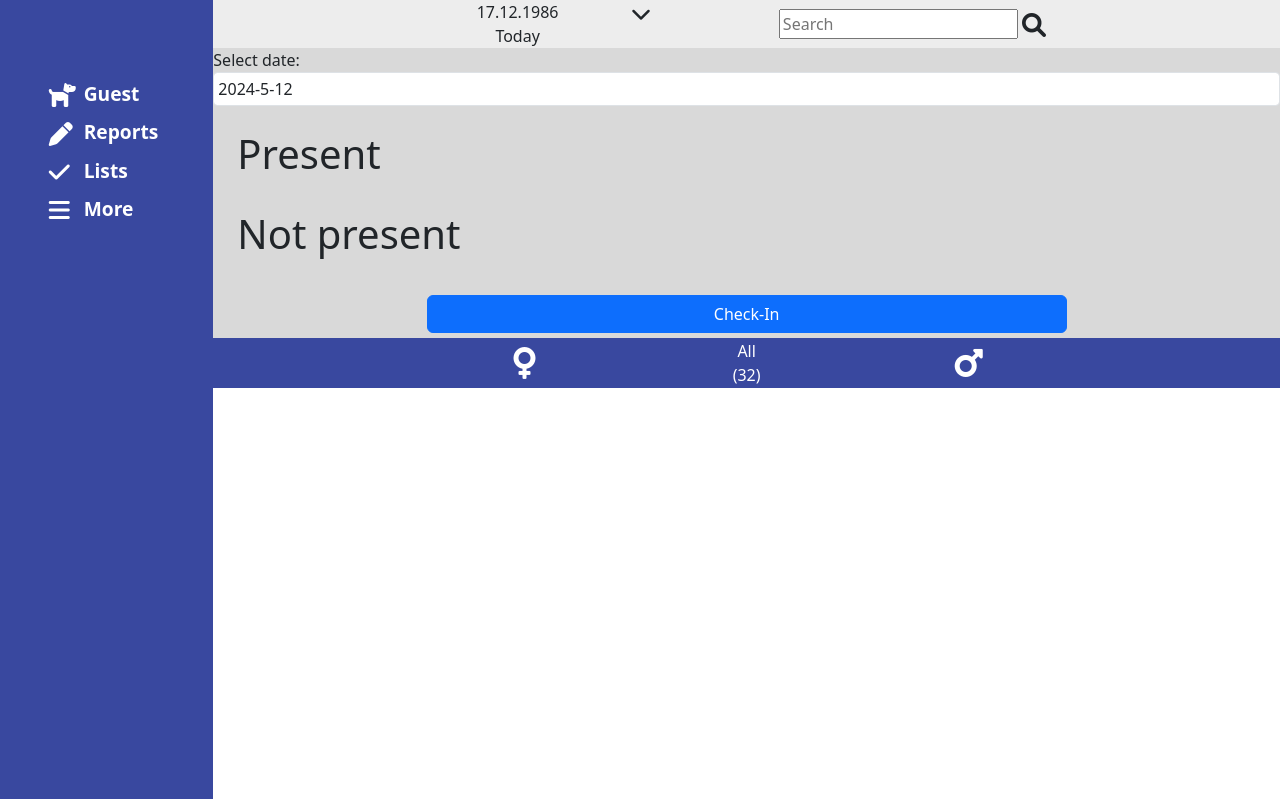
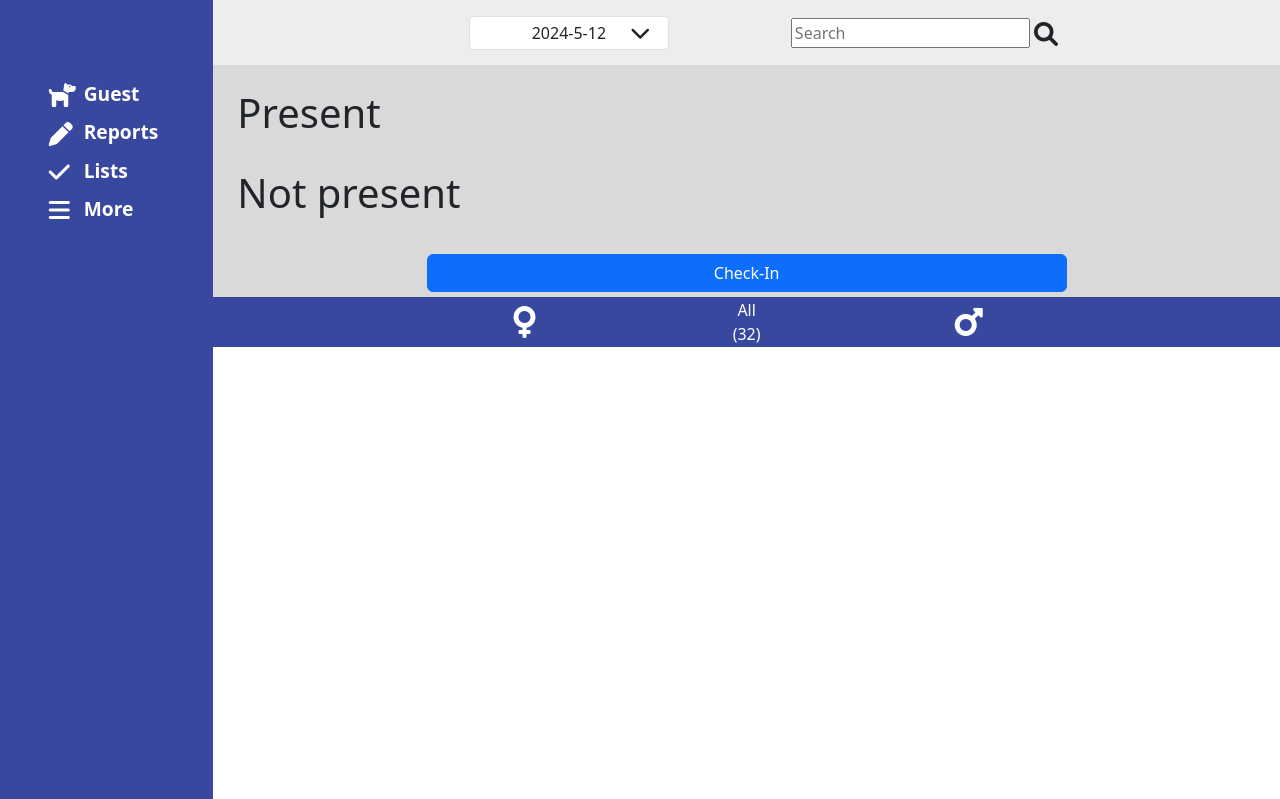
Before and after one commit to DennisSchenkel/PP4-Cityfur, a Django app: page / in a window 1280 px wide. Shown: the top 799 px of the page. Run offline with Django 4.2, Linux system fonts and the light colour scheme; data that the repository does not hold is empty; some libraries are stand-ins or nearby versions.

Commit message:
Move header and date selector into seperate header.html

```diff
--- a/guests/templates/guests/date_picker.html
+++ /dev/null
@@ -1,14 +0,0 @@
-{% load static %}
-
-{% block date_selector %}
-
-<div class="date-display">
-    <div>
-        <label for="datePicker">Select date:</label>
-        <input type="text" class="form-control datepicker" id="datePicker" value="">
-    </div>
-</div>
-
-{% endblock %}
-
-<script src="{% static '/js/date_picker.js' %}"></script>
--- a/guests/templates/guests/guests_list.html
+++ b/guests/templates/guests/guests_list.html
@@ -2,11 +2,6 @@
 {% load static %}
 
 {% block content %}
-
-
-{% block date_selector %}
-    {% include "./date_picker.html" %}
-{% endblock date_selector %}
 
 <div class="row pt-4 mx-auto container-fluid">
 
@@ -209,4 +204,4 @@
 
 
 
-{% endblock %}
+{% endblock content %}
--- a/static/css/style.css
+++ b/static/css/style.css
@@ -36,6 +36,7 @@ footer {
 .header-menu {
     background-color: #EDEDED;
     align-content: center;
+    height: 65px;
 }
 
 
@@ -91,6 +92,29 @@ footer {
 }
 
 
+.date-selector-container {
+    max-width: 200px;
+    position: relative;
+    display: flex;
+    margin: 0 auto;
+    z-index: 1;
+    width: 100%;
+}
+
+.date-selector {
+    background-color: #ffffff;
+    border: 1px solid #ced4da;
+}
+
+.date-selector-icon{
+    pointer-events: none;
+    position: absolute;
+    z-index: 2;
+    top: 3px;
+    right: 20px;
+}
+
+
 @media (max-width: 768px) {
     .sidebar {
         display: none; /* Don't show under 768px */
--- a/static/js/date_picker.js
+++ b/static/js/date_picker.js
@@ -10,7 +10,7 @@ var formattedDate = year + '-' + month + '-' + day;
 
 // Set the default value of the date picker to the current date
 $(document).ready(function() {
-    $('#datePicker').val(formattedDate);
+    $('#datepicker').val(formattedDate);
 });
 
 // Add calender functionality to the date picker
--- a/templates/base.html
+++ b/templates/base.html
@@ -57,54 +57,9 @@
 
             <!-- Header -->
             <header>
-                <!-- Navbar -->
-                <nav class="row header-menu align-items-center justify-content-center mx-0">
-
-                    <!-- Header left column -->
-                    <!-- Menu icon -->
-                    <div class="col-3 d-lg-none text-center">
-                        <div class="row text-center">
-                            <div>
-                                <span class="fa-solid fa-bars fa-2x icon-fa"></span>
-                            </div>
-                        </div>
-                    </div>
-
-                    <!-- Header center column -->
-                    <!-- Date selector -->
-                    <div class="col-6 col-md-4 row justify-content-center">
-                        <div class="text-center"></div>
-                            <div class="row">
-                                <div class="col-8 text-center">
-                                    <span>17.12.1986</span><br>
-                                    <span>Today</span>
-                                </div>
-                                <div class="col-4">
-                                    <span class="fa-solid fa-chevron-down fa-lg icon-fa"></span>
-                                </div>
-                            </div>
-                        <div class="col-5"></div>
-                    </div>
-
-
-
-                    <!-- Header right column -->
-                    <!-- Search icon -->
-                    <div class="col-4 d-none d-lg-block text-center align-items-center">
-                        <input placeholder="Search"></input>
-                        <span class="fa-solid fa-search fa-xl icon-fa"></span>
-                    </div>
-                    <div class="col-3 d-lg-none text-center">
-                        <div class="row align-items-center text-center">
-                            <span class="fa-solid fa-search fa-xl icon-fa"></span>
-                        </div>
-                    </div>
-                </nav>
-
-
-
-                <!-- Second Row Header-->
-
+                {% block header_nav %}
+                    {% include "header.html" %}
+                {% endblock header_nav %}
             </header>
 
             <!-- Main -->
--- /dev/null
+++ b/templates/header.html
@@ -0,0 +1,37 @@
+{% block header_nav %}
+
+
+
+
+
+<!-- Navbar -->
+<nav class="row header-menu align-items-center justify-content-center mx-0">
+
+    <!-- Header left column -->
+    <!-- Menu icon -->
+    <div class="col-3 d-lg-none text-center">
+            <div>
+                <span class="fa-solid fa-bars fa-2x icon-fa"></span>
+            </div>
+    </div>
+
+    <!-- Header center column -->
+    <!-- Date selector -->
+    <div class="col-6 col-md-4 text-center">
+        {% block date_selector %}
+            {% include "utilities/templates/date_picker.html" %}
+        {% endblock date_selector %}
+    </div>
+
+    <!-- Header right column -->
+    <!-- Search icon -->
+    <div class="col-4 d-none d-lg-block text-center">
+        <input placeholder="Search"></input>
+        <span class="fa-solid fa-search fa-xl icon-fa"></span>
+    </div>
+    <div class="col-3 d-lg-none text-center">
+        <span class="fa-solid fa-search fa-xl icon-fa"></span>
+    </div>
+</nav>
+
+{% endblock header_nav %}
--- /dev/null
+++ b/templates/utilities/templates/date_picker.html
@@ -0,0 +1,18 @@
+{% load static %}
+
+{% block date_selector %}
+
+
+
+    <div class="date-selector-container">
+        <input type="text" class="form-control text-center datepicker" id="datepicker" value="" aria-label="Date selector"/>
+        <div class="date-selector-icon">
+            <span class="fa-solid fa-chevron-down fa-lg icon-fa"></span>
+        </div>
+    </div>
+
+
+
+{% endblock %}
+
+<script src="{% static '/js/date_picker.js' %}"></script>
```
Also changed, not shown: 1 other file.
